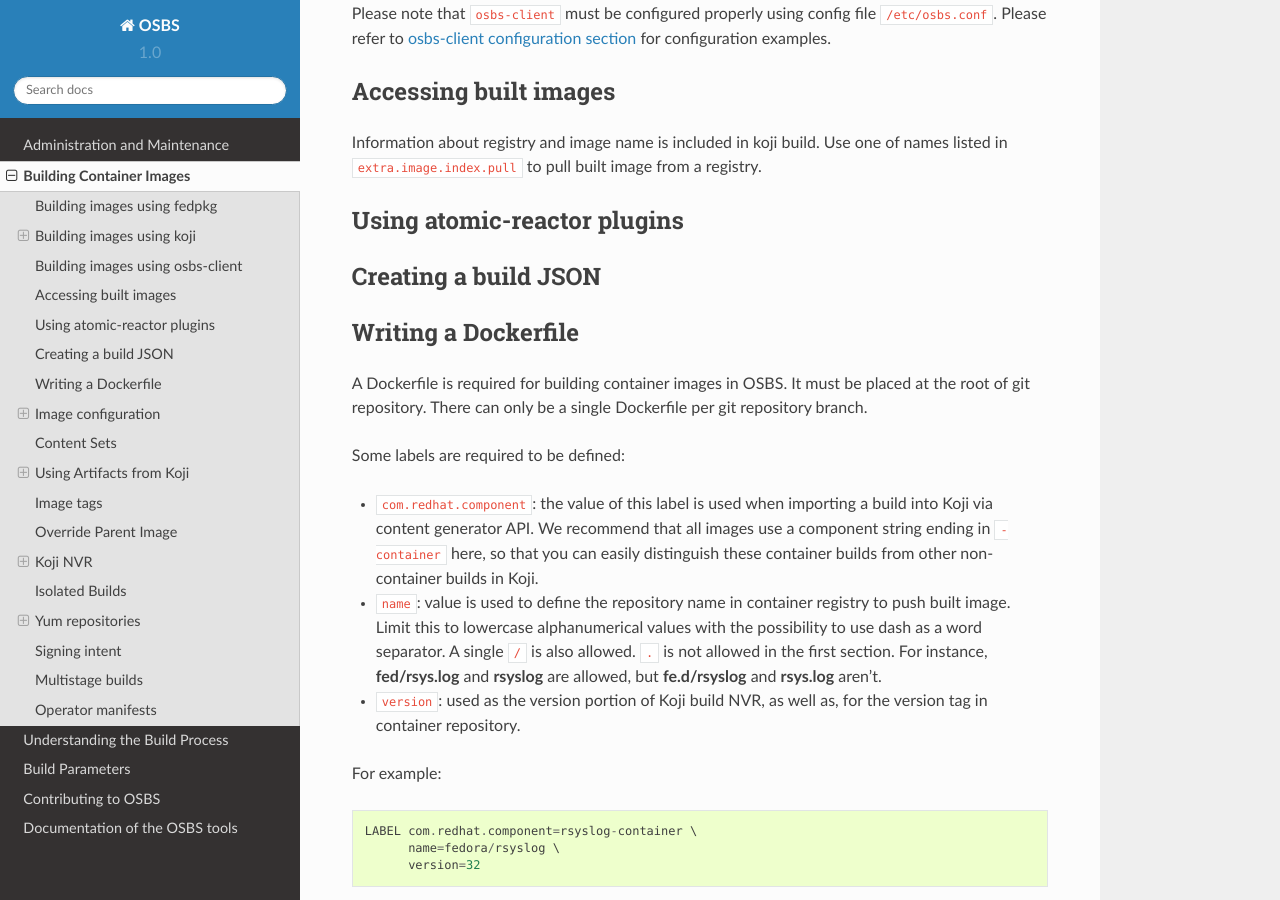
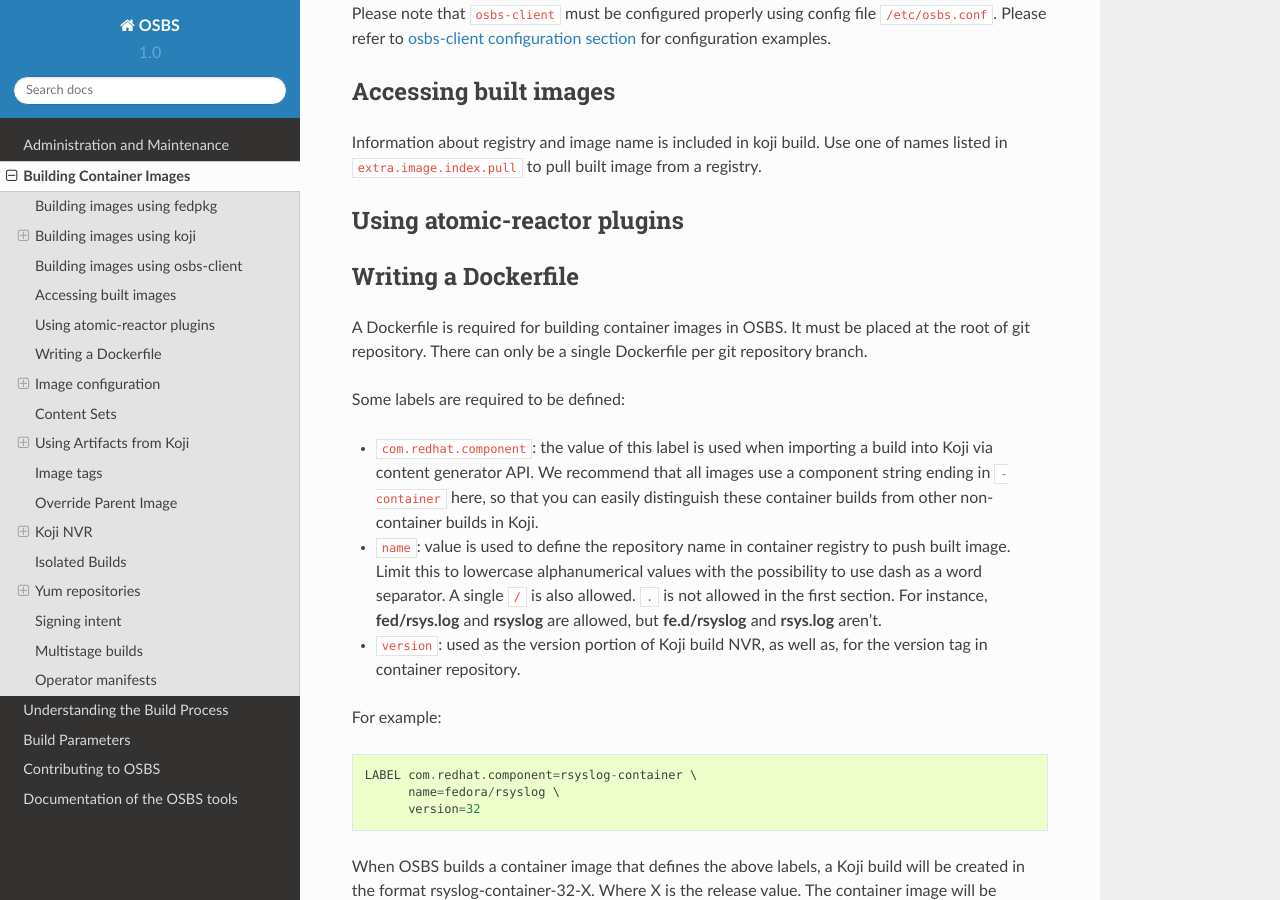
Before and after one commit to containerbuildsystem/osbs-docs, a Sphinx documentation site: the page built from docs/users.rst, in a window 1280 px wide and 900 px high, scrolled down 3533 px. Built offline with Sphinx 7.4.7 and the Read the Docs theme 2.0.0, drawn with Linux system fonts in a browser that asks for light colours.

Commit message:
Remove section "Creating a build JSON"
This is what osbs-client is for, not really a material for user
documentation.

* OSBS-2298

Signed-off-by: Martin Bašti <mbasti@redhat.com>

```diff
--- a/docs/users.rst
+++ b/docs/users.rst
@@ -202,8 +202,6 @@
 Using atomic-reactor plugins
 ----------------------------
 
-Creating a build JSON
----------------------
 
 Writing a Dockerfile
 --------------------
```
